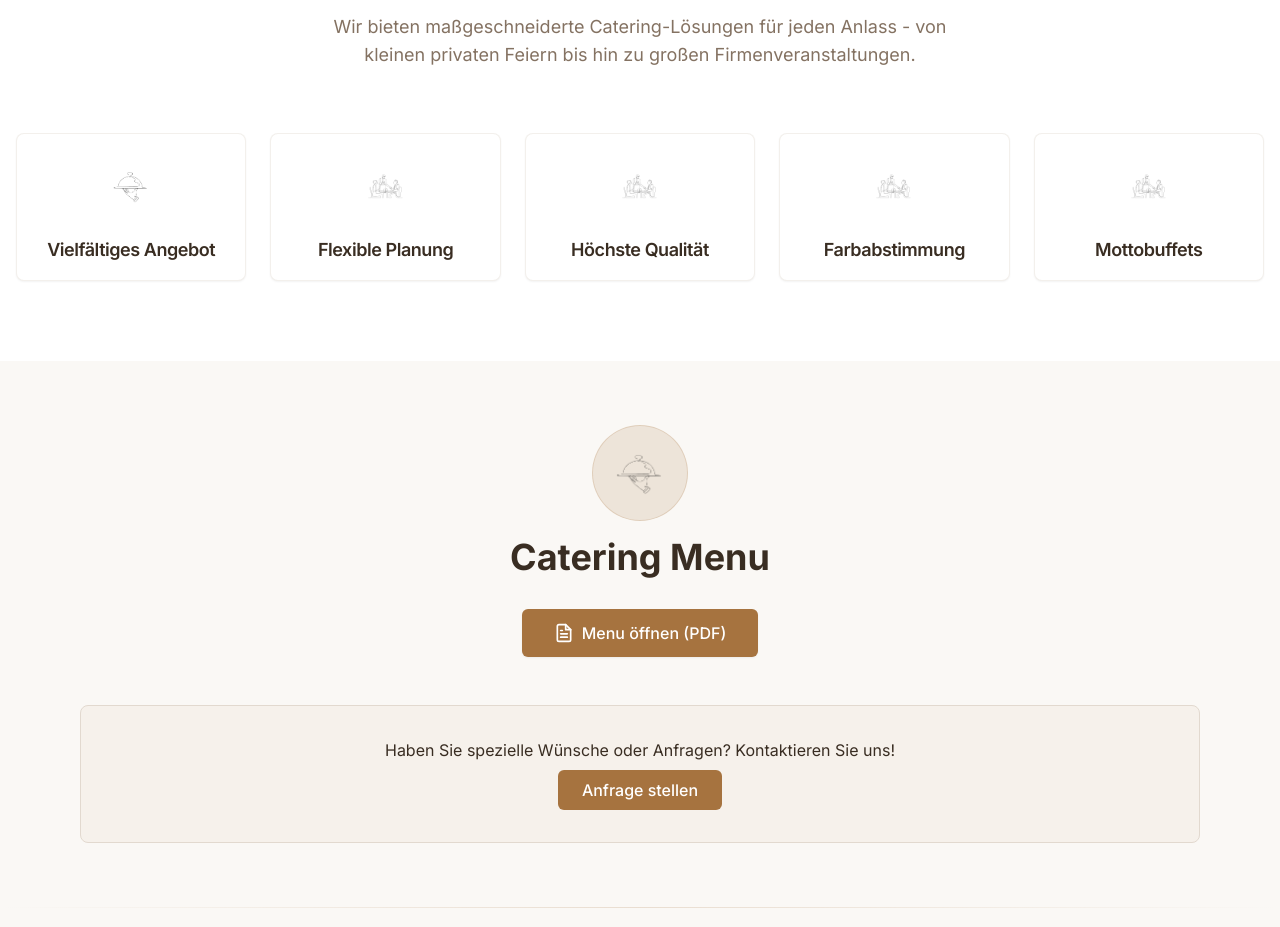
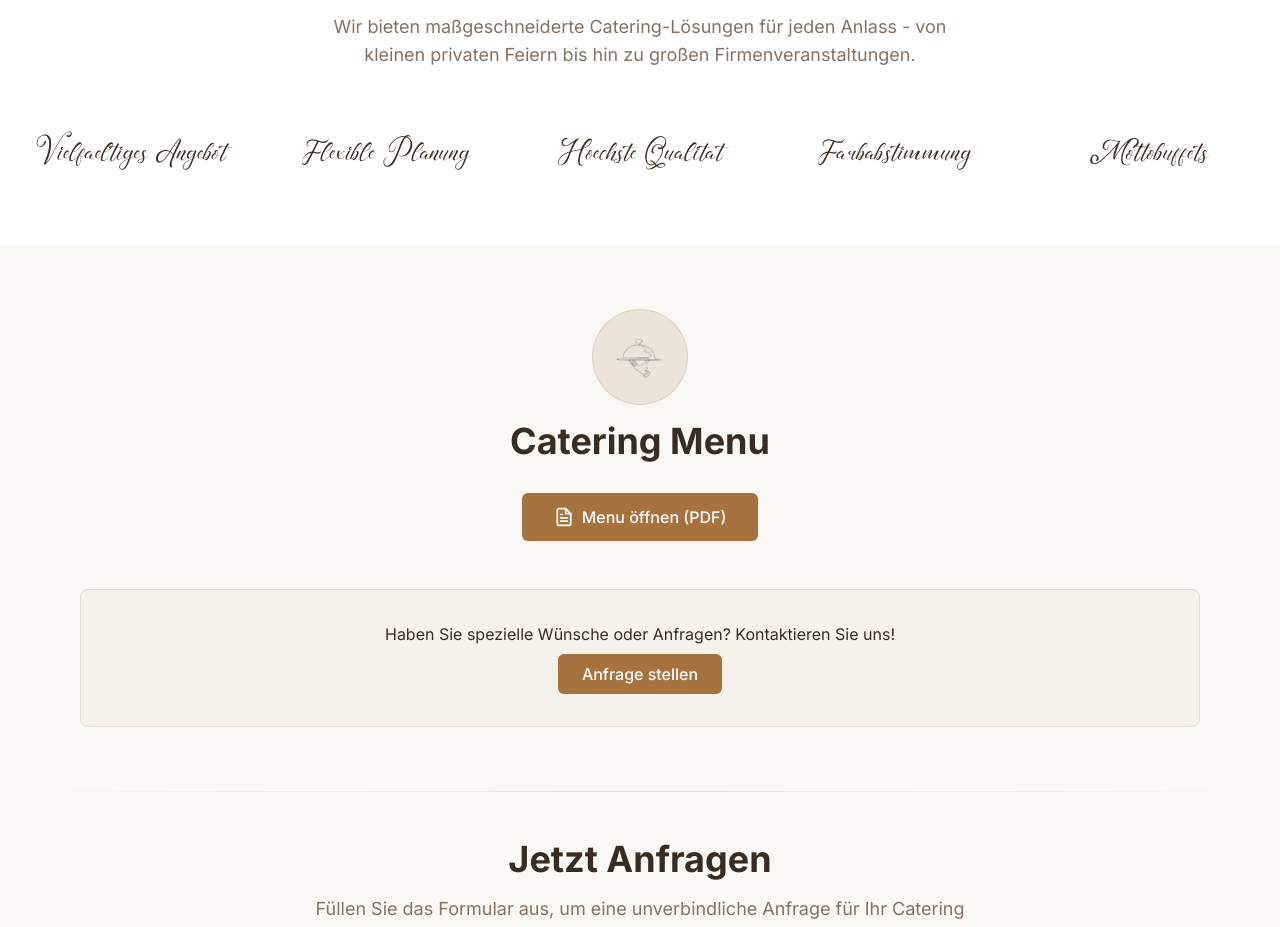
Before and after one commit to AuszeitCafe/Auszeit-Webseite, a Next.js app: page /catering in a window 1280 px wide. Shown: the part 1003-1930 px from the top of the page. Built offline with nearby package versions, Linux system fonts and the light colour scheme.

Commit message:
font madelyn

```diff
--- a/app/globals.css
+++ b/app/globals.css
@@ -8,6 +8,20 @@
   font-weight: normal;
   font-style: normal;
   font-display: swap;
+}
+
+@font-face {
+  font-family: 'Madelyn';
+  src: url('/fonts/MadelynDemo.ttf') format('truetype');
+  font-weight: normal;
+  font-style: normal;
+}
+
+@font-face {
+  font-family: 'MadelynFill';
+  src: url('/fonts/MadelynDemo.otf') format('truetype');
+  font-weight: normal;
+  font-style: normal;
 }
 
 @layer base {
--- a/components/cafe/about-section.tsx
+++ b/components/cafe/about-section.tsx
@@ -9,13 +9,13 @@ export default function CafeAboutSection() {
         <div className="grid grid-cols-1 md:grid-cols-2 gap-12 items-center mb-16">
           <div>
             <p className="text-lg text-muted-foreground mb-6 text-justify">
-            Unser Café ist ein Ort zum Wohlfühlen – eine kleine Auszeit vom Alltag.
-            In entspannter, liebevoll gestalteter Atmosphäre verwöhnen wir Sie mit frisch gebrühten Kaffeespezialitäten,
-            hausgemachten Kuchen und ausgesuchten Köstlichkeiten.
+              Unser Café ist ein Ort zum Wohlfühlen – eine kleine Auszeit vom Alltag. In entspannter, liebevoll
+              gestalteter Atmosphäre verwöhnen wir Sie mit frisch gebrühten Kaffeespezialitäten, hausgemachten Kuchen
+              und ausgesuchten Köstlichkeiten.
             </p>
             <p className="text-lg text-muted-foreground mb-6 text-justify">
-            Ob zum Frühstück, beim genussvollen Brunch oder beim gemütlichen Nachmittagskaffee –
-            bei uns finden Sie zu jeder Tageszeit genau das Richtige.
+              Ob zum Frühstück, beim genussvollen Brunch oder beim gemütlichen Nachmittagskaffee – bei uns finden Sie zu
+              jeder Tageszeit genau das Richtige.
             </p>
             <div className="flex items-center space-x-4">
               <IconContainer size="sm" variant="transparent" className="!w-6 !h-6 !p-0">
@@ -30,7 +30,6 @@ export default function CafeAboutSection() {
               <span className="text-lg font-medium">Frische Zutaten aus der Region</span>
             </div>
           </div>
-
           {/* Enhanced Single Slideshow */}
           <div className="rounded-xl overflow-hidden shadow-2xl border border-primary/10">
             <CafeSlideshow />
@@ -39,9 +38,8 @@ export default function CafeAboutSection() {
 
         {/* Features Section */}
         <div className="grid grid-cols-1 md:grid-cols-1 gap-12 items-center">
-          {/* Removed Image component from here */}
           <div className="order-1 md:order-2">
-            <div className="grid grid-cols-2 sm:grid-cols-4 gap-4 mt-6 font-madelyn text-xl text-foreground">
+            <div className="grid grid-cols-2 sm:grid-cols-4 gap-8 text-center mt-6 font-madelyn text-2xl text-foreground">
               <span>Bio-Qualität</span>
               <span>Regional</span>
               <span>Hausgemacht</span>
--- a/components/services-section.tsx
+++ b/components/services-section.tsx
@@ -1,4 +1,3 @@
-import { Card, CardHeader, CardTitle } from "@/components/ui/card"
 import { CustomIcon, IconContainer } from "@/components/ui/icon-container"
 
 export default function ServicesSection() {
@@ -16,53 +15,13 @@ export default function ServicesSection() {
           </p>
         </div>
 
-        <div className="grid grid-cols-1 md:grid-cols-2 lg:grid-cols-3 xl:grid-cols-5 gap-6">
-          <Card className="border border-border/40 shadow-sm hover:shadow-md transition-shadow">
-            <CardHeader className="pb-4 text-center">
-              <IconContainer size="md" variant="transparent" className="mb-4 mx-auto">
-                <CustomIcon name="catering" size={48} />
-              </IconContainer>
-              <CardTitle className="text-lg">Vielfältiges Angebot</CardTitle>
-            </CardHeader>
-          </Card>
-
-          <Card className="border border-border/40 shadow-sm hover:shadow-md transition-shadow">
-            <CardHeader className="pb-4 text-center">
-              <IconContainer size="md" variant="transparent" className="mb-4 mx-auto">
-                <CustomIcon name="service" size={48} />
-              </IconContainer>
-              <CardTitle className="text-lg">Flexible Planung</CardTitle>
-            </CardHeader>
-          </Card>
-
-          <Card className="border border-border/40 shadow-sm hover:shadow-md transition-shadow">
-            <CardHeader className="pb-4 text-center">
-              <IconContainer size="md" variant="transparent" className="mb-4 mx-auto">
-                <CustomIcon name="service" size={48} />
-              </IconContainer>
-              <CardTitle className="text-lg">Höchste Qualität</CardTitle>
-            </CardHeader>
-          </Card>
-
-          <Card className="border border-border/40 shadow-sm hover:shadow-md transition-shadow">
-            <CardHeader className="pb-4 text-center">
-              <IconContainer size="md" variant="transparent" className="mb-4 mx-auto">
-                <CustomIcon name="service" size={48} />
-              </IconContainer>
-              <CardTitle className="text-lg">Farbabstimmung</CardTitle>
-            </CardHeader>
-          </Card>
-
-          <Card className="border border-border/40 shadow-sm hover:shadow-md transition-shadow">
-            <CardHeader className="pb-4 text-center">
-              <IconContainer size="md" variant="transparent" className="mb-4 mx-auto">
-                <CustomIcon name="service" size={48} />
-              </IconContainer>
-              <CardTitle className="text-lg">Mottobuffets</CardTitle>
-            </CardHeader>
-          </Card>
+        <div className="grid grid-cols-2 sm:grid-cols-3 md:grid-cols-5 gap-6 text-center font-madelyn text-2xl text-foreground">
+          <div>Vielfaeltiges Angebot</div>
+          <div>Flexible Planung</div>
+          <div>Hoechste Qualität</div>
+          <div>Farbabstimmung</div>
+          <div>Mottobuffets</div>
         </div>
-
       </div>
     </section>
   )
--- a/styles/globals.css
+++ b/styles/globals.css
@@ -10,6 +10,20 @@ body {
   .text-balance {
     text-wrap: balance;
   }
+}
+
+@font-face {
+  font-family: 'Madelyn';
+  src: url('/fonts/Madelyn-Trial-Regular.ttf') format('truetype');
+  font-weight: normal;
+  font-style: normal;
+}
+
+@font-face {
+  font-family: 'MadelynFill';
+  src: url('/fonts/MadelynFill-Trial-Regular.ttf') format('truetype');
+  font-weight: normal;
+  font-style: normal;
 }
 
 @layer base {
--- a/tailwind.config.ts
+++ b/tailwind.config.ts
@@ -21,6 +21,8 @@ const config = {
     extend: {
       fontFamily: {
         aspal: ["'Aspal'", "serif"],
+        madelyn: ['Madelyn', 'cursive'],
+        madelynfill: ['MadelynFill', 'cursive'],
       },
       colors: {
         border: "hsl(var(--border))",
```
Also changed, not shown: public/fonts/MadelynDemo.otf (added), public/fonts/MadelynDemo.ttf (added). Lines whose indentation alone changed are shown as unchanged.
